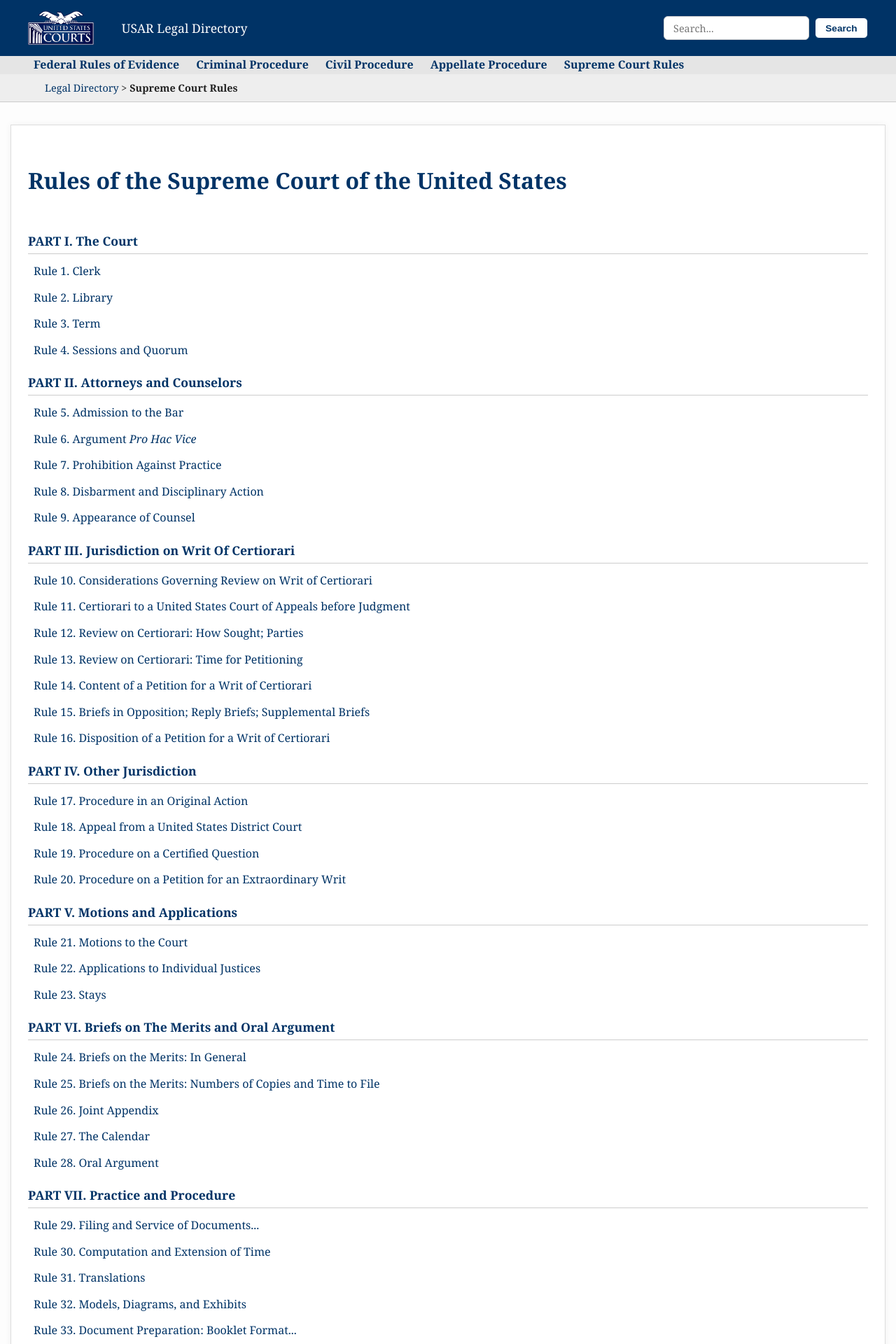
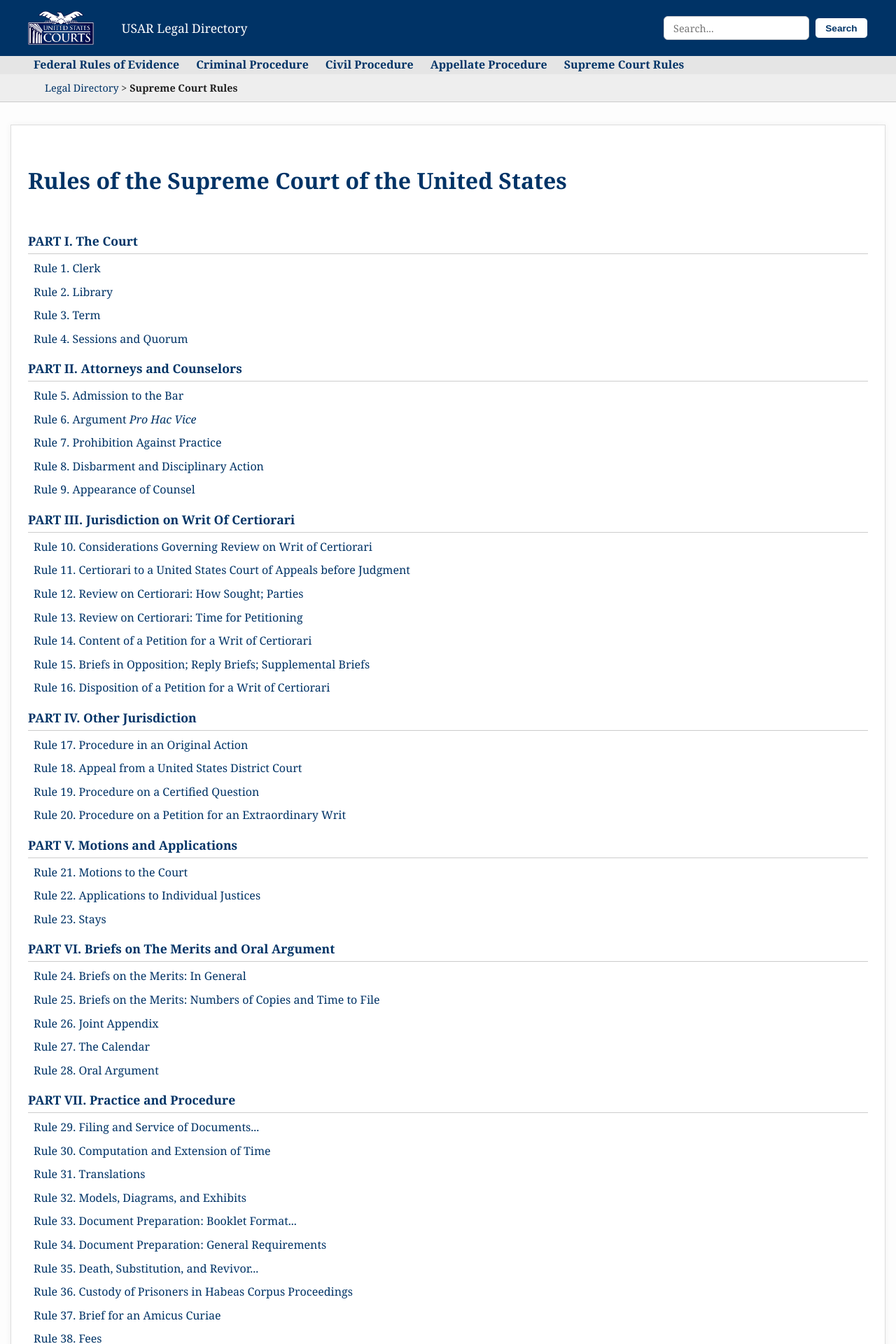
Before and after one commit to usarscotus/legal-directory, a Jekyll site: the page built from supct.html, in a window 1280 px wide. Shown: the top 1920 px of the page at 70% size. Built offline with Jekyll 4.4.1, drawn with Linux system fonts in a browser that asks for light colours.

Commit message:
formatting fix x552342

```diff
--- a/assets/style.css
+++ b/assets/style.css
@@ -426,6 +426,7 @@
 }
 
 .rule-link {
-  display: block;
-  margin-bottom: 4px; /* Optional: adds space between links */
+  display: inline-block;
+  width: auto;
+  margin-bottom: 4px;
 }
--- a/supct.html
+++ b/supct.html
@@ -11,69 +11,87 @@
 <div class="resource-grid">
   <div class="resource-column">
     <h2>PART I. The Court</h2>
-    <a href="{{ site.baseurl }}/supct/rule_1/" class="rule-link">Rule 1. Clerk</a>
-    <a href="{{ site.baseurl }}/supct/rule_2/" class="rule-link">Rule 2. Library</a>
-    <a href="{{ site.baseurl }}/supct/rule_3/" class="rule-link">Rule 3. Term</a>
-    <a href="{{ site.baseurl }}/supct/rule_4/" class="rule-link">Rule 4. Sessions and Quorum</a>
+    <ul>
+      <li><a href="{{ site.baseurl }}/supct/rule_1/">Rule 1. Clerk</a></li>
+      <li><a href="{{ site.baseurl }}/supct/rule_2/">Rule 2. Library</a></li>
+      <li><a href="{{ site.baseurl }}/supct/rule_3/">Rule 3. Term</a></li>
+      <li><a href="{{ site.baseurl }}/supct/rule_4/">Rule 4. Sessions and Quorum</a></li>
+    </ul>
 
     <h2>PART II. Attorneys and Counselors</h2>
-    <a href="{{ site.baseurl }}/supct/rule_5/" class="rule-link">Rule 5. Admission to the Bar</a>
-    <a href="{{ site.baseurl }}/supct/rule_6/" class="rule-link">Rule 6. Argument <em>Pro Hac Vice</em></a>
-    <a href="{{ site.baseurl }}/supct/rule_7/" class="rule-link">Rule 7. Prohibition Against Practice</a>
-    <a href="{{ site.baseurl }}/supct/rule_8/" class="rule-link">Rule 8. Disbarment and Disciplinary Action</a>
-    <a href="{{ site.baseurl }}/supct/rule_9/" class="rule-link">Rule 9. Appearance of Counsel</a>
+    <ul>
+      <li><a href="{{ site.baseurl }}/supct/rule_5/">Rule 5. Admission to the Bar</a></li>
+      <li><a href="{{ site.baseurl }}/supct/rule_6/">Rule 6. Argument <em>Pro Hac Vice</em></a></li>
+      <li><a href="{{ site.baseurl }}/supct/rule_7/">Rule 7. Prohibition Against Practice</a></li>
+      <li><a href="{{ site.baseurl }}/supct/rule_8/">Rule 8. Disbarment and Disciplinary Action</a></li>
+      <li><a href="{{ site.baseurl }}/supct/rule_9/">Rule 9. Appearance of Counsel</a></li>
+    </ul>
 
     <h2>PART III. Jurisdiction on Writ Of Certiorari</h2>
-    <a href="{{ site.baseurl }}/supct/rule_10/" class="rule-link">Rule 10. Considerations Governing Review on Writ of Certiorari</a>
-    <a href="{{ site.baseurl }}/supct/rule_11/" class="rule-link">Rule 11. Certiorari to a United States Court of Appeals before Judgment</a>
-    <a href="{{ site.baseurl }}/supct/rule_12/" class="rule-link">Rule 12. Review on Certiorari: How Sought; Parties</a>
-    <a href="{{ site.baseurl }}/supct/rule_13/" class="rule-link">Rule 13. Review on Certiorari: Time for Petitioning</a>
-    <a href="{{ site.baseurl }}/supct/rule_14/" class="rule-link">Rule 14. Content of a Petition for a Writ of Certiorari</a>
-    <a href="{{ site.baseurl }}/supct/rule_15/" class="rule-link">Rule 15. Briefs in Opposition; Reply Briefs; Supplemental Briefs</a>
-    <a href="{{ site.baseurl }}/supct/rule_16/" class="rule-link">Rule 16. Disposition of a Petition for a Writ of Certiorari</a>
+    <ul>
+      <li><a href="{{ site.baseurl }}/supct/rule_10/">Rule 10. Considerations Governing Review on Writ of Certiorari</a></li>
+      <li><a href="{{ site.baseurl }}/supct/rule_11/">Rule 11. Certiorari to a United States Court of Appeals before Judgment</a></li>
+      <li><a href="{{ site.baseurl }}/supct/rule_12/">Rule 12. Review on Certiorari: How Sought; Parties</a></li>
+      <li><a href="{{ site.baseurl }}/supct/rule_13/">Rule 13. Review on Certiorari: Time for Petitioning</a></li>
+      <li><a href="{{ site.baseurl }}/supct/rule_14/">Rule 14. Content of a Petition for a Writ of Certiorari</a></li>
+      <li><a href="{{ site.baseurl }}/supct/rule_15/">Rule 15. Briefs in Opposition; Reply Briefs; Supplemental Briefs</a></li>
+      <li><a href="{{ site.baseurl }}/supct/rule_16/">Rule 16. Disposition of a Petition for a Writ of Certiorari</a></li>
+    </ul>
 
     <h2>PART IV. Other Jurisdiction</h2>
-    <a href="{{ site.baseurl }}/supct/rule_17/" class="rule-link">Rule 17. Procedure in an Original Action</a>
-    <a href="{{ site.baseurl }}/supct/rule_18/" class="rule-link">Rule 18. Appeal from a United States District Court</a>
-    <a href="{{ site.baseurl }}/supct/rule_19/" class="rule-link">Rule 19. Procedure on a Certified Question</a>
-    <a href="{{ site.baseurl }}/supct/rule_20/" class="rule-link">Rule 20. Procedure on a Petition for an Extraordinary Writ</a>
+    <ul>
+      <li><a href="{{ site.baseurl }}/supct/rule_17/">Rule 17. Procedure in an Original Action</a></li>
+      <li><a href="{{ site.baseurl }}/supct/rule_18/">Rule 18. Appeal from a United States District Court</a></li>
+      <li><a href="{{ site.baseurl }}/supct/rule_19/">Rule 19. Procedure on a Certified Question</a></li>
+      <li><a href="{{ site.baseurl }}/supct/rule_20/">Rule 20. Procedure on a Petition for an Extraordinary Writ</a></li>
+    </ul>
 
     <h2>PART V. Motions and Applications</h2>
-    <a href="{{ site.baseurl }}/supct/rule_21/" class="rule-link">Rule 21. Motions to the Court</a>
-    <a href="{{ site.baseurl }}/supct/rule_22/" class="rule-link">Rule 22. Applications to Individual Justices</a>
-    <a href="{{ site.baseurl }}/supct/rule_23/" class="rule-link">Rule 23. Stays</a>
+    <ul>
+      <li><a href="{{ site.baseurl }}/supct/rule_21/">Rule 21. Motions to the Court</a></li>
+      <li><a href="{{ site.baseurl }}/supct/rule_22/">Rule 22. Applications to Individual Justices</a></li>
+      <li><a href="{{ site.baseurl }}/supct/rule_23/">Rule 23. Stays</a></li>
+    </ul>
 
     <h2>PART VI. Briefs on The Merits and Oral Argument</h2>
-    <a href="{{ site.baseurl }}/supct/rule_24/" class="rule-link">Rule 24. Briefs on the Merits: In General</a>
-    <a href="{{ site.baseurl }}/supct/rule_25/" class="rule-link">Rule 25. Briefs on the Merits: Numbers of Copies and Time to File</a>
-    <a href="{{ site.baseurl }}/supct/rule_26/" class="rule-link">Rule 26. Joint Appendix</a>
-    <a href="{{ site.baseurl }}/supct/rule_27/" class="rule-link">Rule 27. The Calendar</a>
-    <a href="{{ site.baseurl }}/supct/rule_28/" class="rule-link">Rule 28. Oral Argument</a>
+    <ul>
+      <li><a href="{{ site.baseurl }}/supct/rule_24/">Rule 24. Briefs on the Merits: In General</a></li>
+      <li><a href="{{ site.baseurl }}/supct/rule_25/">Rule 25. Briefs on the Merits: Numbers of Copies and Time to File</a></li>
+      <li><a href="{{ site.baseurl }}/supct/rule_26/">Rule 26. Joint Appendix</a></li>
+      <li><a href="{{ site.baseurl }}/supct/rule_27/">Rule 27. The Calendar</a></li>
+      <li><a href="{{ site.baseurl }}/supct/rule_28/">Rule 28. Oral Argument</a></li>
+    </ul>
 
     <h2>PART VII. Practice and Procedure</h2>
-    <a href="{{ site.baseurl }}/supct/rule_29/" class="rule-link">Rule 29. Filing and Service of Documents...</a>
-    <a href="{{ site.baseurl }}/supct/rule_30/" class="rule-link">Rule 30. Computation and Extension of Time</a>
-    <a href="{{ site.baseurl }}/supct/rule_31/" class="rule-link">Rule 31. Translations</a>
-    <a href="{{ site.baseurl }}/supct/rule_32/" class="rule-link">Rule 32. Models, Diagrams, and Exhibits</a>
-    <a href="{{ site.baseurl }}/supct/rule_33/" class="rule-link">Rule 33. Document Preparation: Booklet Format...</a>
-    <a href="{{ site.baseurl }}/supct/rule_34/" class="rule-link">Rule 34. Document Preparation: General Requirements</a>
-    <a href="{{ site.baseurl }}/supct/rule_35/" class="rule-link">Rule 35. Death, Substitution, and Revivor...</a>
-    <a href="{{ site.baseurl }}/supct/rule_36/" class="rule-link">Rule 36. Custody of Prisoners in Habeas Corpus Proceedings</a>
-    <a href="{{ site.baseurl }}/supct/rule_37/" class="rule-link">Rule 37. Brief for an Amicus Curiae</a>
-    <a href="{{ site.baseurl }}/supct/rule_38/" class="rule-link">Rule 38. Fees</a>
-    <a href="{{ site.baseurl }}/supct/rule_39/" class="rule-link">Rule 39. Proceedings In Forma Pauperis</a>
-    <a href="{{ site.baseurl }}/supct/rule_40/" class="rule-link">Rule 40. Veterans, Seamen, and Military Cases</a>
+    <ul>
+      <li><a href="{{ site.baseurl }}/supct/rule_29/">Rule 29. Filing and Service of Documents...</a></li>
+      <li><a href="{{ site.baseurl }}/supct/rule_30/">Rule 30. Computation and Extension of Time</a></li>
+      <li><a href="{{ site.baseurl }}/supct/rule_31/">Rule 31. Translations</a></li>
+      <li><a href="{{ site.baseurl }}/supct/rule_32/">Rule 32. Models, Diagrams, and Exhibits</a></li>
+      <li><a href="{{ site.baseurl }}/supct/rule_33/">Rule 33. Document Preparation: Booklet Format...</a></li>
+      <li><a href="{{ site.baseurl }}/supct/rule_34/">Rule 34. Document Preparation: General Requirements</a></li>
+      <li><a href="{{ site.baseurl }}/supct/rule_35/">Rule 35. Death, Substitution, and Revivor...</a></li>
+      <li><a href="{{ site.baseurl }}/supct/rule_36/">Rule 36. Custody of Prisoners in Habeas Corpus Proceedings</a></li>
+      <li><a href="{{ site.baseurl }}/supct/rule_37/">Rule 37. Brief for an Amicus Curiae</a></li>
+      <li><a href="{{ site.baseurl }}/supct/rule_38/">Rule 38. Fees</a></li>
+      <li><a href="{{ site.baseurl }}/supct/rule_39/">Rule 39. Proceedings In Forma Pauperis</a></li>
+      <li><a href="{{ site.baseurl }}/supct/rule_40/">Rule 40. Veterans, Seamen, and Military Cases</a></li>
+    </ul>
 
     <h2>PART VIII. Disposition of Cases</h2>
-    <a href="{{ site.baseurl }}/supct/rule_41/" class="rule-link">Rule 41. Opinions of the Court</a>
-    <a href="{{ site.baseurl }}/supct/rule_42/" class="rule-link">Rule 42. Interest and Damages</a>
-    <a href="{{ site.baseurl }}/supct/rule_43/" class="rule-link">Rule 43. Costs</a>
-    <a href="{{ site.baseurl }}/supct/rule_44/" class="rule-link">Rule 44. Rehearing</a>
-    <a href="{{ site.baseurl }}/supct/rule_45/" class="rule-link">Rule 45. Process; Mandates</a>
-    <a href="{{ site.baseurl }}/supct/rule_46/" class="rule-link">Rule 46. Dismissing Cases</a>
+    <ul>
+      <li><a href="{{ site.baseurl }}/supct/rule_41/">Rule 41. Opinions of the Court</a></li>
+      <li><a href="{{ site.baseurl }}/supct/rule_42/">Rule 42. Interest and Damages</a></li>
+      <li><a href="{{ site.baseurl }}/supct/rule_43/">Rule 43. Costs</a></li>
+      <li><a href="{{ site.baseurl }}/supct/rule_44/">Rule 44. Rehearing</a></li>
+      <li><a href="{{ site.baseurl }}/supct/rule_45/">Rule 45. Process; Mandates</a></li>
+      <li><a href="{{ site.baseurl }}/supct/rule_46/">Rule 46. Dismissing Cases</a></li>
+    </ul>
 
     <h2>PART IX. Definitions and Effective Date</h2>
-    <a href="{{ site.baseurl }}/supct/rule_47/" class="rule-link">Rule 47. Reference to "State Court" and "State Law"</a>
-    <a href="{{ site.baseurl }}/supct/rule_48/" class="rule-link">Rule 48. Effective Date of Rules</a>
+    <ul>
+      <li><a href="{{ site.baseurl }}/supct/rule_47/">Rule 47. Reference to "State Court" and "State Law"</a></li>
+      <li><a href="{{ site.baseurl }}/supct/rule_48/">Rule 48. Effective Date of Rules</a></li>
+    </ul>
   </div>
 </div>
```
